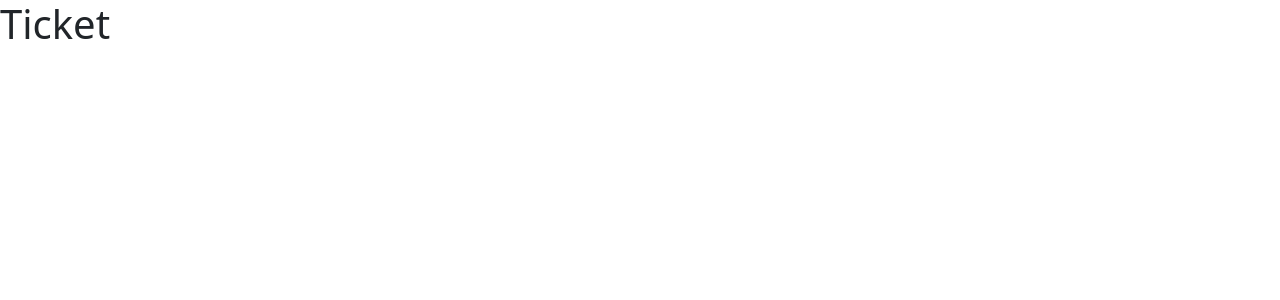
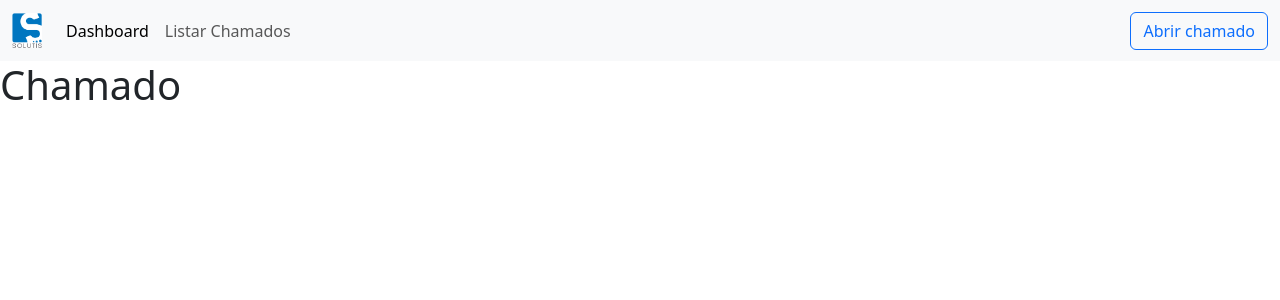
Before and after one commit to caioCarmoAtSolutis/Solutis-Helpdesk-Frontend, a React (Vite) app: page /detalhar in a window 1280 px wide. Shown: the top 300 px of the page. Built offline with nearby package versions, Linux system fonts and the light colour scheme.

Commit message:
feat: Add navbar to every page

```diff
--- a/src/pages/CreateTicketPage.tsx
+++ b/src/pages/CreateTicketPage.tsx
@@ -1,5 +1,12 @@
+import NavBar from "../components/NavBar";
+
 function CreateTicketPage() {
-  return <h1>Criar Chamado</h1>;
+  return (
+    <>
+      <NavBar />
+      <h1>Criar Chamado</h1>
+    </>
+  );
 }
 
 export default CreateTicketPage;
--- a/src/pages/DisplayTicketPage.tsx
+++ b/src/pages/DisplayTicketPage.tsx
@@ -1,5 +1,12 @@
+import NavBar from "../components/NavBar";
+
 function DisplayTicketPage() {
-  return <h1>Ticket</h1>;
+  return (
+    <>
+      <NavBar />
+      <h1>Chamado</h1>
+    </>
+  );
 }
 
 export default DisplayTicketPage;
--- a/src/pages/ListTicketsPage.tsx
+++ b/src/pages/ListTicketsPage.tsx
@@ -1,5 +1,12 @@
+import NavBar from "../components/NavBar";
+
 function ListTicketsPage() {
-  return <h1>Listar Chamados</h1>;
+  return (
+    <>
+      <NavBar />
+      <h1>Listar Chamados</h1>;
+    </>
+  );
 }
 
 export default ListTicketsPage;
```
